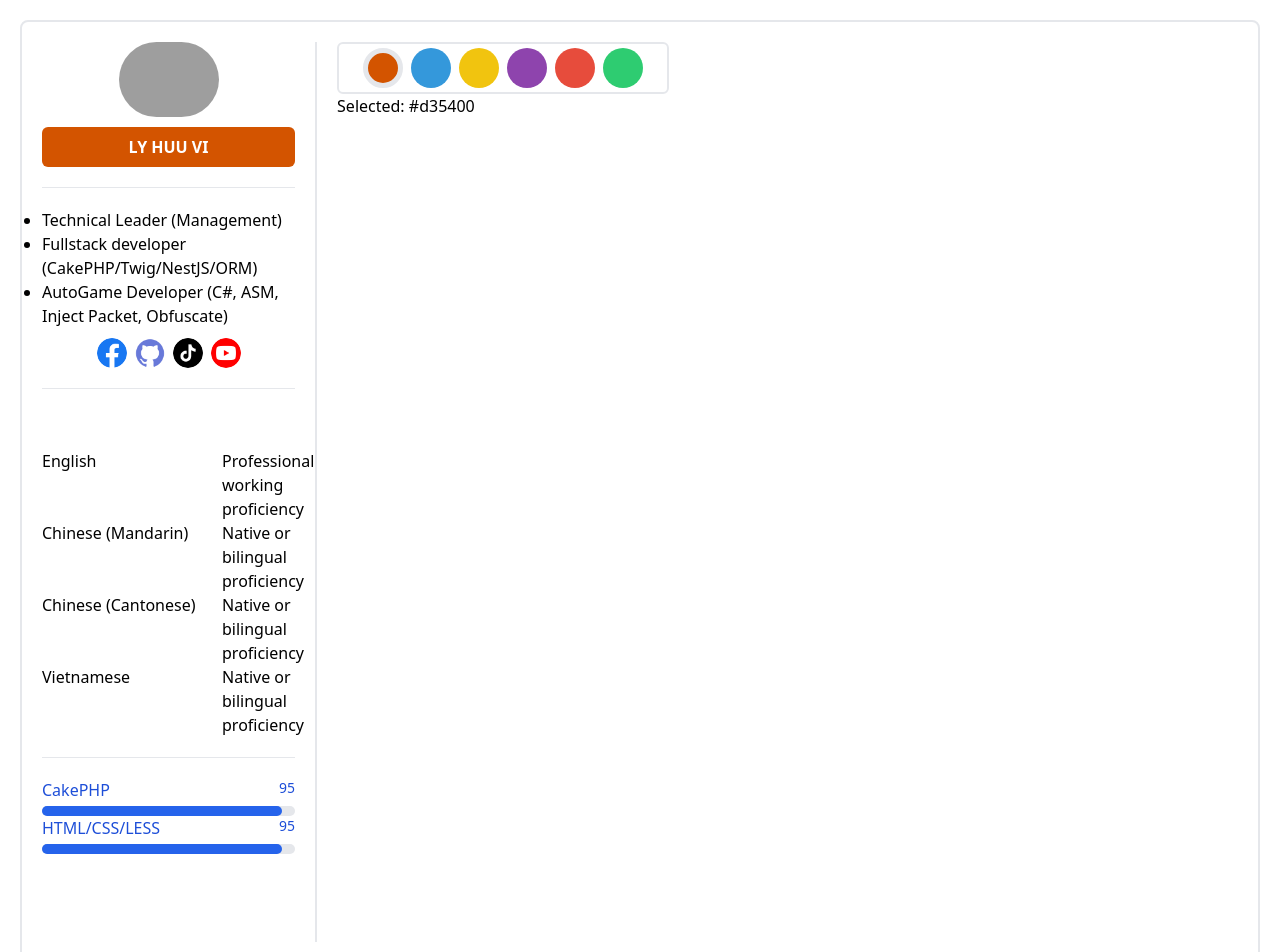
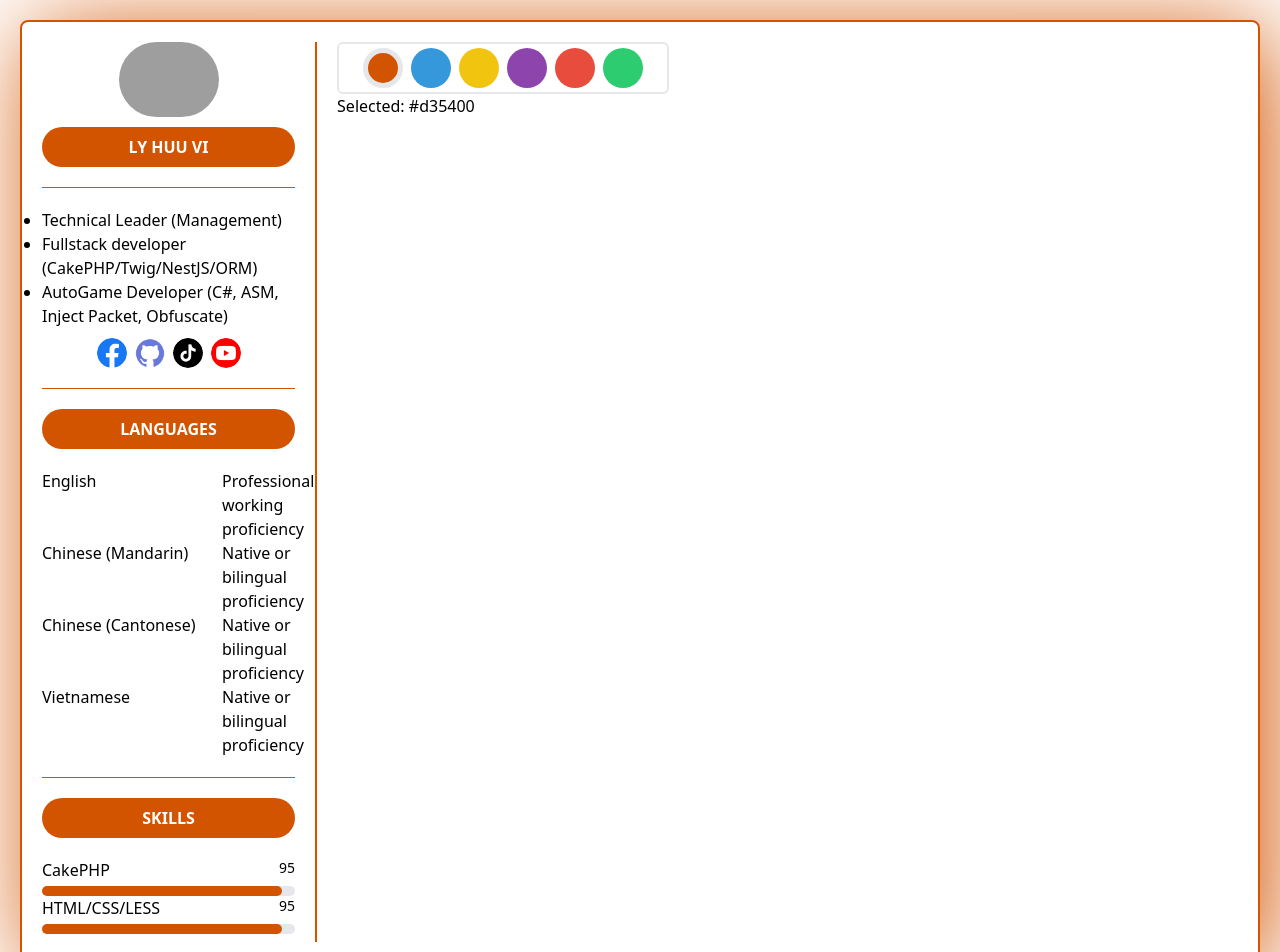
Before and after one commit to zidane168/Portfolio, a Next.js app: page / in a window 1280 px wide. Shown: the top 952 px of the page. Built offline with nearby package versions, Linux system fonts and the light colour scheme; grey boxes are pictures that could not be loaded.

Commit message:
add boxshadow customize

```diff
--- a/app/Component/Page/Language/LanguageSection.tsx
+++ b/app/Component/Page/Language/LanguageSection.tsx
@@ -1,13 +1,11 @@
 import TitleUI from "../../UI/TitleUI";
 
-const LanguageSection = (  { bgColor } : { bgColor : string } ) => {
+const LanguageSection = ( {color} : { color : string } ) => {
+
     return (
         <div className="text-left">
-            <div className="font-bold ">
+            <TitleUI title="Languages" bgColor={ color } />
 
-            <TitleUI title="Languages" bgcolor={ bgColor } />
-
-            </div>
             <div className="flex">
                 <div className="min-w-[180px]"> English </div>
                 <div> Professional working proficiency </div>
--- a/app/Component/Page/Skill/SkillSection.tsx
+++ b/app/Component/Page/Skill/SkillSection.tsx
@@ -1,10 +1,12 @@
 import Progressbar from "../../UI/ProgressbarUI";
+import TitleUI from "../../UI/TitleUI";
 
-export default function SkillSection() {
+export default function SkillSection( { color } : { color : string } ) {
   return (
     <div>
-       <Progressbar name="CakePHP" percent={95} width="95%" />
-       <Progressbar name="HTML/CSS/LESS" percent={95} width="95%"/>
+        <TitleUI title="Skills" bgColor={ color } />
+       <Progressbar name="CakePHP" percent={95} width="95%" color={ color } />
+       <Progressbar name="HTML/CSS/LESS" percent={95} width="95%" color={ color } />
     </div>
   );
 }
--- a/app/Component/UI/ProgressbarUI.tsx
+++ b/app/Component/UI/ProgressbarUI.tsx
@@ -1,16 +1,16 @@
-export default function ProgressbarUI ({ name, percent, width } : { name: string, percent: number, width: string }) {
+export default function ProgressbarUI ({ name, percent, width, color } : { name: string, percent: number, width: string, color: string }) {
   return (
     <div>
       <div className="flex justify-between mb-1">
-        <span className="text-base font-medium text-blue-700 dark:text-white">
+        <span className={ `text-base font-medium dark:text-white` } >
             { name }
         </span>
-        <span className="text-sm font-medium text-blue-700 dark:text-white">
+        <span className={ `text-sm font-medium ${color} dark:text-white` }>
             { percent }
         </span>
       </div>
       <div className="w-full bg-gray-200 rounded-full h-2.5 dark:bg-gray-700">
-        <div className="bg-blue-600 h-2.5 rounded-full" style={{ width }}></div>
+        <div className="h-2.5 rounded-full" style={{ width : width, backgroundColor: color } } ></div>
       </div>
     </div>
   );
--- a/app/Component/UI/TitleUI.tsx
+++ b/app/Component/UI/TitleUI.tsx
@@ -1,4 +1,5 @@
-export default function TitleUI({ title, bgColor} : { title: string, bgColor: string } ) {
+export default function TitleUI({ title, bgColor }  : { title: string, bgColor: string } ) {
+
     return (
 
         // #3498db (Belize hole)
@@ -7,7 +8,7 @@ export default function TitleUI({ title, bgColor} : { title: string, bgColor: st
         // #e74c3c (Alizarin)
         // #d35400 (pumpkin)
         // #2ecc71 (Emerald)
-        <div className={`w-full rounded-md p-2 text-white`}  style={{ backgroundColor: bgColor  }} >
+        <div className={`font-bold uppercase w-full rounded-full p-2 text-white text-center mb-[20px]`}  style={{ backgroundColor: bgColor  }} >
             { title }
         </div>
     )
--- a/app/page.tsx
+++ b/app/page.tsx
@@ -14,9 +14,9 @@ export default function Home() {
   const color = useStore((state) => state.color);
 
   return (
-    <div className="p-[20px] border-[2px] rounded-lg m-[20px]">
+    <div className={ `p-[20px] border-[2px] rounded-lg m-[20px] `} style={ { borderColor: color, boxShadow: `10px 10px 100px ${color}` } } >
       <div className="flex  space-x-[20px] h-[900px]">
-        <div className="w-[23%] flex-col text-center border-r-[2px] pr-[20px]">
+        <div className="w-[23%] flex-col text-center border-r-[2px] pr-[20px]" style={{ borderRightColor: color }}>
           <div className="flex justify-center">
             <Image
               src="/zidane2.jpg"
@@ -26,10 +26,12 @@ export default function Home() {
               height={100}
             />
           </div>
-          <div className="mt-[10px] font-bold text-blue-700 transition hover:scale-110">
+          <div className="mt-[10px]">
             <TitleUI title="LY HUU VI" bgColor={color} />
           </div>
-          <hr className="mt-[20px] mb-[20px]" />
+
+          <hr className="mt-[20px] mb-[20px]" style={{ borderColor: color }} />
+
           <div className="text-left">
             <ul className="list-disc">
               <li>Technical Leader (Management) </li>
@@ -39,10 +41,10 @@ export default function Home() {
           </div>
 
           <SocialSection />
-          <hr className="mt-[20px] mb-[20px]" />
-          <LanguageSection />
-          <hr className="mt-[20px] mb-[20px]" />
-          <SkillSection />
+          <hr className="mt-[20px] mb-[20px]" style={{ borderColor: color }} />
+          <LanguageSection color={ color } />
+          <hr className="mt-[20px] mb-[20px]" style={{ borderColor: color }} />
+          <SkillSection color={ color } />
         </div>
 
         <div>
```
